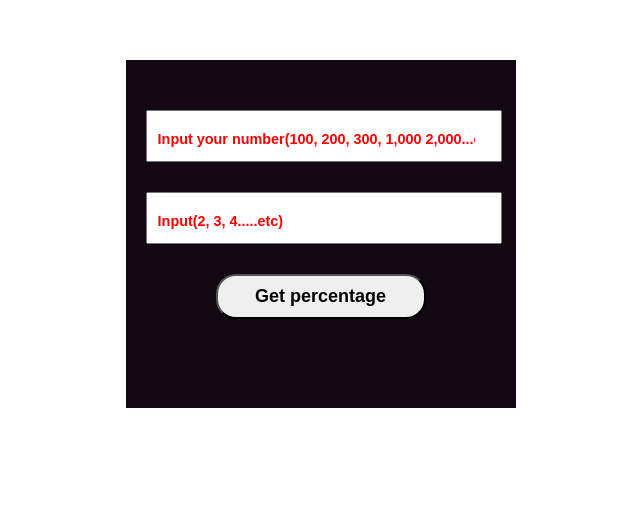
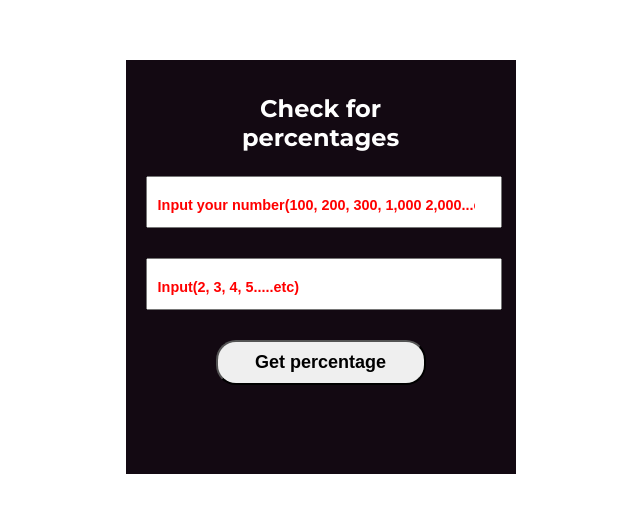
Before and after one commit to Juninhotech/A-simple-percentage-device, a plain HTML site: page index.html in a window 1280 px wide. Shown: the part 156-668 px from the top of the page, without its empty margins (284-924 px from the left). Drawn offline with Linux system fonts and the light colour scheme; a web font is replaced by a local one.

Commit message:
made some changes

```diff
--- a/app.js
+++ b/app.js
@@ -1,19 +1,3 @@
-// const parag = document.querySelectorAll('p');
-
-// class Fruits {
-//     fruit = 'oranges';
-//     nature = 'very sweetS';
-
-//     constructor() {
-//         parag[0].textContent = this.fruit;
-//         parag[1].textContent = this.nature;
-//         console.log(this.fruit);
-//     }
-
-
-// }
-// new Fruits();
-
 const passForm = document.querySelector('form');
 const showResult = document.querySelector('#result');
 
@@ -33,7 +17,7 @@ passForm.addEventListener('submit', (peter) => {
 
             if ((this.totalVal))  {
                 showResult.textContent = `${this.formPass2}% of ${this.formPass} is ${this.totalVal}`;
-                showResult.classList.add('resultan');
+                showResult.classList.toggle('resultan');
             };
 
         };
--- a/index.html
+++ b/index.html
@@ -12,9 +12,10 @@
 <body>
 
      <div class="mainform">
+         <h3 class="head">Check for <br> percentages</h3>
          <form action="">
              <input id="passInput" type="number" placeholder="Input your number(100, 200, 300, 1,000 2,000...etc)">
-             <input id="passInput2" type="number" placeholder="Input(2, 3, 4.....etc) ">
+             <input id="passInput2" type="number" placeholder="Input(2, 3, 4, 5.....etc) ">
              <button>Get percentage</button>
          </form>
 
--- a/style.css
+++ b/style.css
@@ -6,7 +6,15 @@
     left: 32%;
     width: 350px;
     background-color: #130912;
-    padding: 50px 20px 20px 20px;
+    padding: 10px 20px 20px 20px;
+}
+
+.head {
+    text-align: center;
+    color: white;
+    font-size: 1.5rem;
+    font-weight: 600;
+    font-family: 'montserrat', cursive;
 }
 
 button {
```
